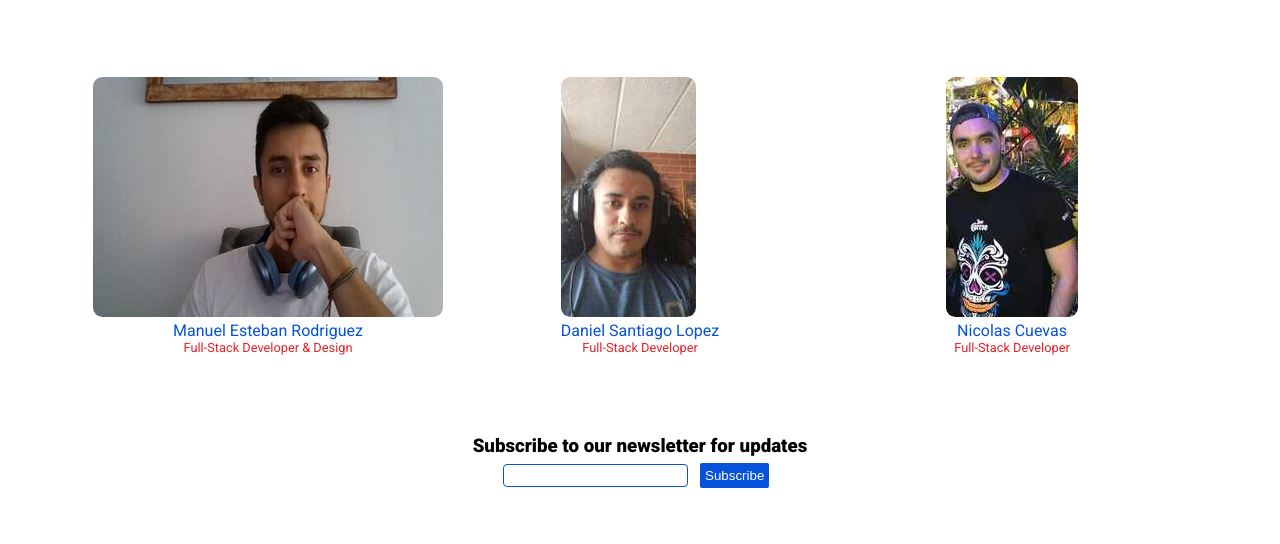
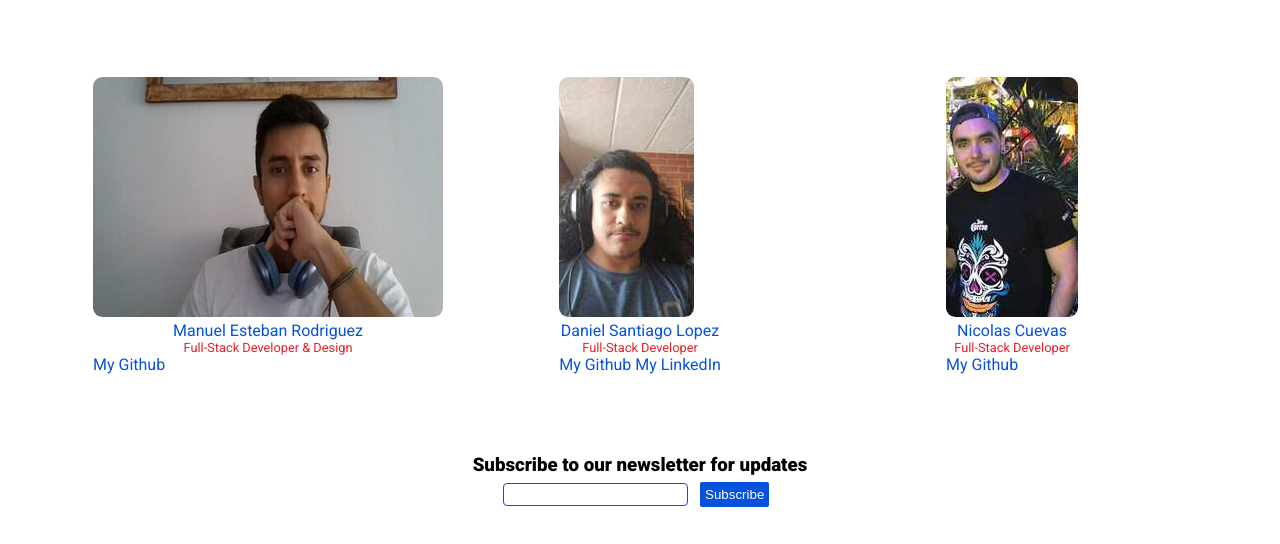
Before and after one commit to nicolas1897/vendedores, a plain HTML site: page index.html in a window 1280 px wide. Shown: the part 1985-2529 px from the top of the page. Drawn offline with nearby package versions, Linux system fonts and the light colour scheme.

Commit message:
Update index.html

```diff
--- a/index.html
+++ b/index.html
@@ -180,16 +180,19 @@
             <img src="assets/images/esteban.jpg" alt="John Doe" />
             <p class="name">Manuel Esteban Rodriguez</p>
             <p class="role">Full-Stack Developer & Design</p>
+            <a href="https://github.com/ManuRodriguezC">My Github</a>
           </div>
           <div class="person-2">
             <img src="assets/images/daniel.jpg" alt="Jane Doe" />
             <p class="name">Daniel Santiago Lopez</p>
             <p class="role">Full-Stack Developer</p>
+            <a href="https://github.com/Danielxxdxdxd">My Github</a> <a href="https://www.linkedin.com/in/daniel-santiago-lopez-ortigoza-973284267/">My LinkedIn</a>
           </div>
           <div class="person-3">
             <img src="assets/images/nicolas.jpg" alt="John Doe Jnr" />
             <p class="name">Nicolas Cuevas</p>
             <p class="role">Full-Stack Developer</p>
+            <a href="https://github.com/nicolas1897">My Github</a>
           </div>
         </div>
       </div>
```
